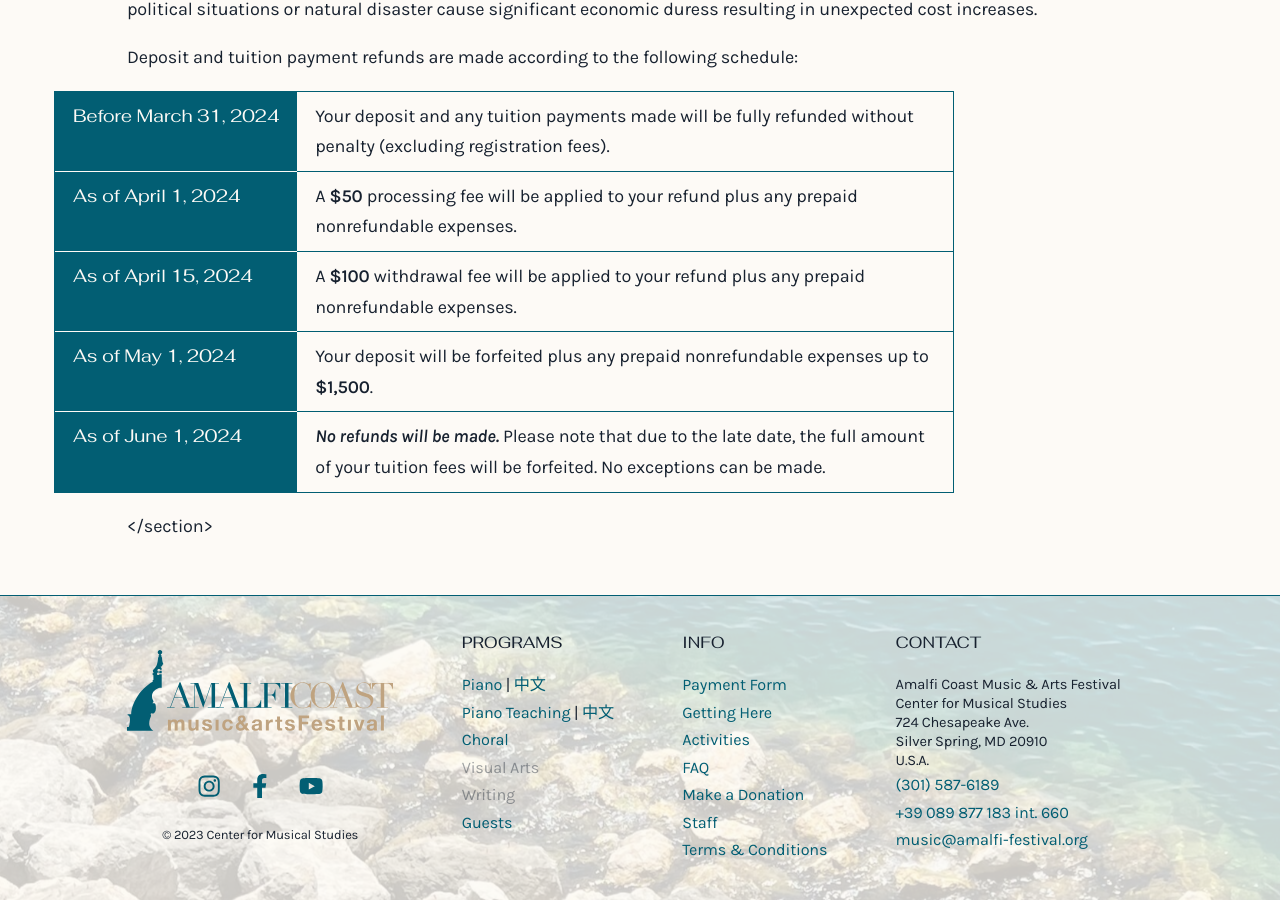
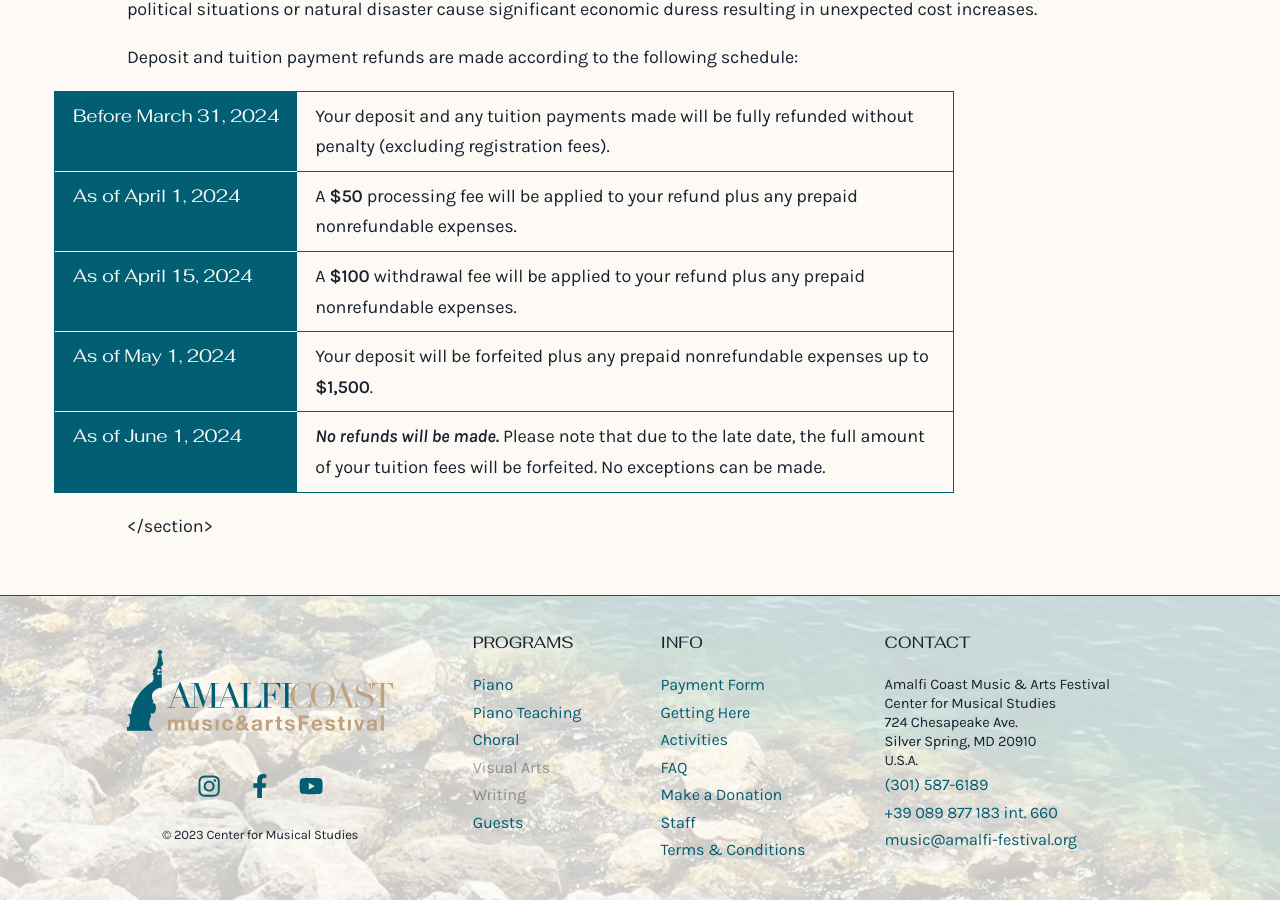
Before and after one commit to Amalfi-Festival/amalfi-festival-org, a Jekyll site: the page built from _programs/writing.md, in a window 1280 px wide and 900 px high, scrolled down 2726 px. Built offline with Jekyll 4.4.1, drawn with Linux system fonts in a browser that asks for light colours.

Commit message:
Remove translations temporarily; finish fix to support translations
Look through site.data.festival.programs instead of relying on translations being specified in the programs directly

```diff
--- a/_data/festival.yaml
+++ b/_data/festival.yaml
@@ -6,9 +6,7 @@
 ### comment out that item or delete it.
 programs:
     -   program-slug: piano
-        zh: piano-zh
     -   program-slug: piano-teaching
-        zh: piano-teaching-zh
     -   program-slug: choral
     -   program-slug: visual-arts
     -   program-slug: writing
--- a/_layouts/program.html
+++ b/_layouts/program.html
@@ -6,16 +6,29 @@
 {%- include site/program/initialize-program-variables.fx -%}
 
 {% capture translations %}
-{%- if reference-program.webpage-data.localizations -%}
-    {%- for translation in reference-program.webpage-data.localizations -%}
-        {%- if translation.program == page.slug -%}
-<span>{{ translation.abbreviation }}</span>
-            {%- continue -%}
-        {%- endif -%}
-        {% assign program = site.programs | where: "slug", translation.program | first %}
-<a href="{{ program.url | relative_url }}">{{ translation.abbreviation }}</a>
-    {%- endfor -%}
+{%- assign _programs = site.empty-array -%}
+{%- assign _fp = site.data.festival.programs | where: "program-slug", reference-program.slug | first -%}
+{%- assign _program = site.programs | where: "slug", _fp.program-slug | first %}
+{%- assign _programs = _programs | push: _program -%}
+{%- if _fp.zh -%}
+    {%- assign _program = site.programs | where: "slug", _fp.zh | first %}
+    {%- assign _programs = _programs | push: _program -%}
 {%- endif -%}
+{%- unless _programs.size == 1 -%}
+{%- for translation in _programs -%}
+    {%- case translation.lang -%}
+        {%- when "zh" -%}
+            {%- assign _abbreviation = "中文" -%}
+        {%- else -%}
+            {%- assign _abbreviation = "en" -%}
+    {%- endcase -%}
+    {%- if translation.slug == page.slug -%}
+<span>{{ _abbreviation }}</span>
+        {%- continue -%}
+    {%- endif -%}
+<a href="{{ translation.url | relative_url }}">{{ _abbreviation }}</a>
+{%- endfor -%}
+{%- endunless -%}
 {% endcapture %}
 
 {%- if reference-program.webpage-data.hero-image -%}
--- a/assets/site/main.scss
+++ b/assets/site/main.scss
@@ -150,6 +150,26 @@
             font-weight: 600;
         }
     }
+
+{%- assign _selected-header = "" -%}
+{%- assign _programs = site.empty-array -%}
+{%- for _p in site.data.festival.programs -%}
+    {%- assign _programs = _programs | push: _p.program-slug -%}
+    {%- if _p.zh -%}
+        {%- assign _programs = _programs | push: _p.zh -%}
+    {%- endif -%}
+{%- endfor -%}
+{%- for _p in _programs -%}
+    {%- assign p = site.programs | where: "slug", _p | first -%}
+    {%- assign rp = p -%}
+    {%- if p.reference-program-slug -%}
+        {%- assign rp = site.programs | where: "slug", p.reference-program-slug | first -%}
+    {%- endif -%}
+    {%- if p -%}
+        {%- assign _selected-header = _selected-header | append: "body." | append: p.slug | append: " > header .link-" | append: rp.slug | append: "," -%}
+
+    {%- endif -%}
+{%- endfor -%}
 }
 body:has(#hero) > header {
     position: absolute;
@@ -169,16 +189,8 @@
         }
     }
 }
-{%- for _p in site.data.festival.programs -%}
-    {%- assign p = site.programs | where: "slug", _p.program-slug | first -%}
-    {%- assign rp = p -%}
-    {%- if p.reference-program-slug -%}
-        {%- assign rp = site.programs | where: "slug", p.reference-program-slug | first -%}
-    {%- endif -%}
-    {%- if p -%}
-body.{{ p.slug }} > header .link-{{ rp.slug }},
-    {%- endif -%}
-{%- endfor -%}
+
+{{ _selected-header }}
 body.guests > header .link-guests {
     letter-spacing: .07em;
     font-weight: 600;
```
Also changed, not shown: _programs/piano.md (+0 -5 lines).
